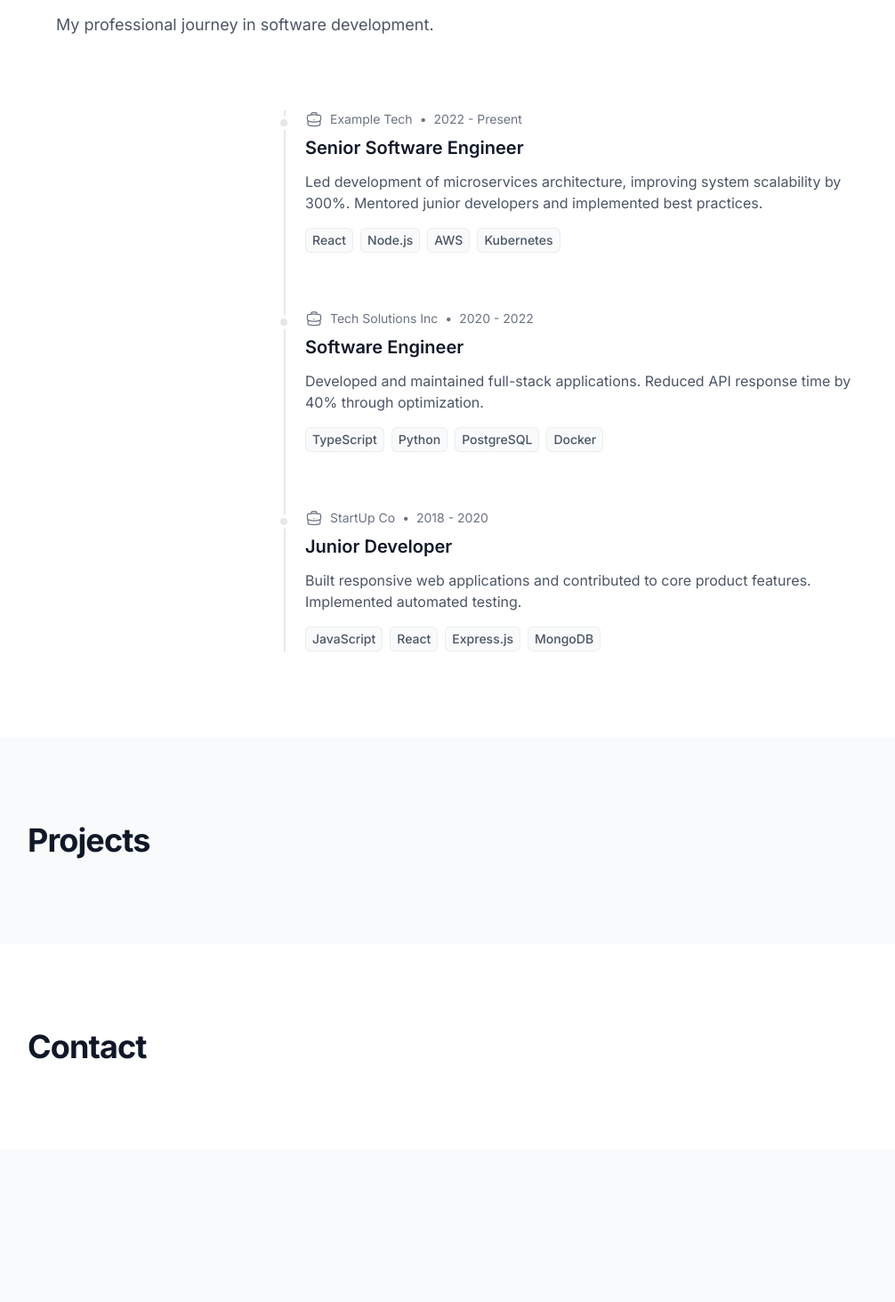
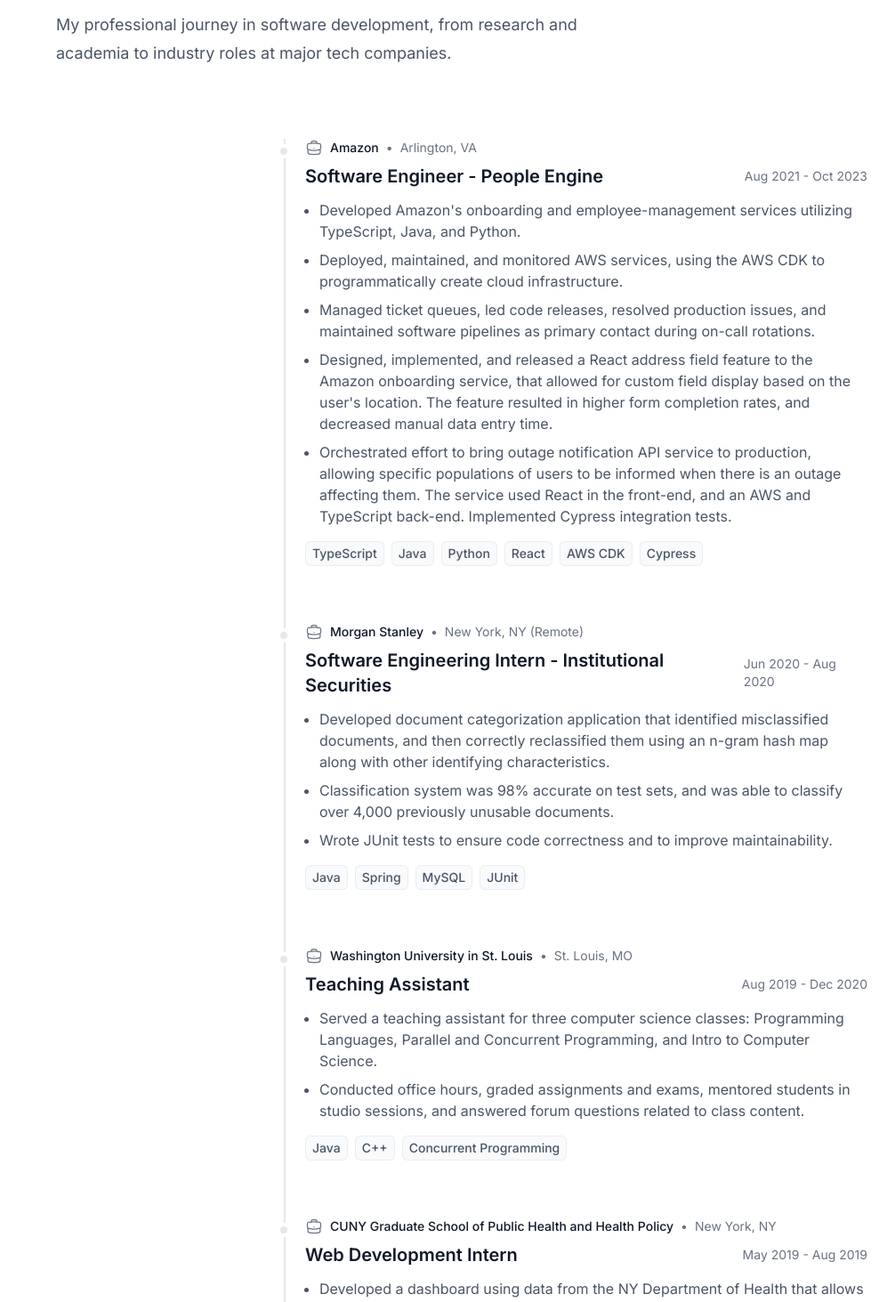
Before and after one commit to JustinHurley/JustinHurley.github.io, a Next.js app: page / in a window 1280 px wide. Shown: the part 1500-2963 px from the top of the page at 89% size, without its empty margins (1-1007 px from the left). Before the commit the page ends 2792 px from the top, so only its background shows below. Built offline with nearby package versions, Linux system fonts and the light colour scheme.

Commit message:
updating experience

```diff
--- a/src/app/components/Experience.tsx
+++ b/src/app/components/Experience.tsx
@@ -2,26 +2,63 @@ import { BriefcaseIcon } from '@heroicons/react/24/outline'
 
 const experiences = [
   {
-    title: 'Senior Software Engineer',
-    company: 'Example Tech',
-    date: '2022 - Present',
-    description: 'Led development of microservices architecture, improving system scalability by 300%. Mentored junior developers and implemented best practices.',
-    technologies: ['React', 'Node.js', 'AWS', 'Kubernetes'],
+    title: 'Software Engineer - People Engine',
+    company: 'Amazon',
+    location: 'Arlington, VA',
+    date: 'Aug 2021 - Oct 2023',
+    description: [
+      'Developed Amazon\'s onboarding and employee-management services utilizing TypeScript, Java, and Python.',
+      'Deployed, maintained, and monitored AWS services, using the AWS CDK to programmatically create cloud infrastructure.',
+      'Managed ticket queues, led code releases, resolved production issues, and maintained software pipelines as primary contact during on-call rotations.',
+      'Designed, implemented, and released a React address field feature to the Amazon onboarding service, that allowed for custom field display based on the user\'s location. The feature resulted in higher form completion rates, and decreased manual data entry time.',
+      'Orchestrated effort to bring outage notification API service to production, allowing specific populations of users to be informed when there is an outage affecting them. The service used React in the front-end, and an AWS and TypeScript back-end. Implemented Cypress integration tests.'
+    ],
+    technologies: ['TypeScript', 'Java', 'Python', 'React', 'AWS CDK', 'Cypress']
   },
   {
-    title: 'Software Engineer',
-    company: 'Tech Solutions Inc',
-    date: '2020 - 2022',
-    description: 'Developed and maintained full-stack applications. Reduced API response time by 40% through optimization.',
-    technologies: ['TypeScript', 'Python', 'PostgreSQL', 'Docker'],
+    title: 'Software Engineering Intern - Institutional Securities',
+    company: 'Morgan Stanley',
+    location: 'New York, NY (Remote)',
+    date: 'Jun 2020 - Aug 2020',
+    description: [
+      'Developed document categorization application that identified misclassified documents, and then correctly reclassified them using an n-gram hash map along with other identifying characteristics.',
+      'Classification system was 98% accurate on test sets, and was able to classify over 4,000 previously unusable documents.',
+      'Wrote JUnit tests to ensure code correctness and to improve maintainability.'
+    ],
+    technologies: ['Java', 'Spring', 'MySQL', 'JUnit']
   },
   {
-    title: 'Junior Developer',
-    company: 'StartUp Co',
-    date: '2018 - 2020',
-    description: 'Built responsive web applications and contributed to core product features. Implemented automated testing.',
-    technologies: ['JavaScript', 'React', 'Express.js', 'MongoDB'],
+    title: 'Teaching Assistant',
+    company: 'Washington University in St. Louis',
+    location: 'St. Louis, MO',
+    date: 'Aug 2019 - Dec 2020',
+    description: [
+      'Served a teaching assistant for three computer science classes: Programming Languages, Parallel and Concurrent Programming, and Intro to Computer Science.',
+      'Conducted office hours, graded assignments and exams, mentored students in studio sessions, and answered forum questions related to class content.'
+    ],
+    technologies: ['Java', 'C++', 'Concurrent Programming']
   },
+  {
+    title: 'Web Development Intern',
+    company: 'CUNY Graduate School of Public Health and Health Policy',
+    location: 'New York, NY',
+    date: 'May 2019 - Aug 2019',
+    description: [
+      'Developed a dashboard using data from the NY Department of Health that allows users to view pertinent HIV/AIDS data, stratifying by demographic/risk factor, and visualize relevant epidemiological trends using D3.js.'
+    ],
+    technologies: ['D3.js', 'JavaScript', 'HTML', 'CSS']
+  },
+  {
+    title: 'Research Assistant',
+    company: 'CUNY Graduate School of Public Health and Health Policy',
+    location: 'New York, NY',
+    date: 'Jun 2015 - Sep 2018 (Summers)',
+    description: [
+      'Collaborated with content management team to assist in launching www.etedashboardny.org, a website dedicated to disseminating HIV/AIDS epidemiological data to relevant stakeholders.',
+      'Organized and updated data sets, created charts and graphs for new data displays.'
+    ],
+    technologies: ['Microsoft Office Suite']
+  }
 ]
 
 export default function Experience() {
@@ -30,7 +67,7 @@ export default function Experience() {
       <div className="mx-auto max-w-7xl px-6 lg:px-8">
         <div className="mx-auto max-w-2xl lg:mx-0">
           <p className="text-lg leading-8 text-gray-600">
-            My professional journey in software development.
+            My professional journey in software development, from research and academia to industry roles at major tech companies.
           </p>
         </div>
         <div className="mx-auto mt-16 max-w-2xl lg:mt-20">
@@ -41,7 +78,7 @@ export default function Experience() {
             {/* Experience items */}
             {experiences.map((experience) => (
               <div
-                key={experience.date}
+                key={`${experience.company}-${experience.title}`}
                 className="relative mb-16 last:mb-0"
               >
                 {/* Timeline dot */}
@@ -52,17 +89,27 @@ export default function Experience() {
                 <div className="ml-6">
                   <div className="flex items-center space-x-2 text-sm text-gray-500">
                     <BriefcaseIcon className="h-5 w-5" />
-                    <span>{experience.company}</span>
+                    <span className="font-medium text-gray-900">{experience.company}</span>
                     <span>•</span>
-                    <span>{experience.date}</span>
+                    <span>{experience.location}</span>
                   </div>
-                  <h3 className="mt-2 text-xl font-semibold text-gray-900">
+                  <div className="mt-2 flex items-center justify-between">
+                    <h3 className="text-xl font-semibold text-gray-900">
                       {experience.title}
                     </h3>
-                  <p className="mt-3 text-base text-gray-600">
-                    {experience.description}
-                  </p>
-                  <div className="mt-4 flex flex-wrap gap-2">
+                    <span className="text-sm text-gray-500">{experience.date}</span>
+                  </div>
+                  <div className="mt-3">
+                    <ul className="list-disc list-outside ml-4 space-y-2">
+                      {experience.description.map((item, index) => (
+                        <li key={index} className="text-base text-gray-600">
+                          {item}
+                        </li>
+                      ))}
+                    </ul>
+                  </div>
+                  <div className="mt-4 space-y-2">
+                    <div className="flex flex-wrap gap-2">
                       {experience.technologies.map((tech) => (
                         <span
                           key={tech}
@@ -74,6 +121,7 @@ export default function Experience() {
                     </div>
                   </div>
                 </div>
+              </div>
             ))}
           </div>
         </div>
```
Also changed, not shown: 1 other file (tests, documents, lock files or other folders). Lines whose indentation alone changed are shown as unchanged.
